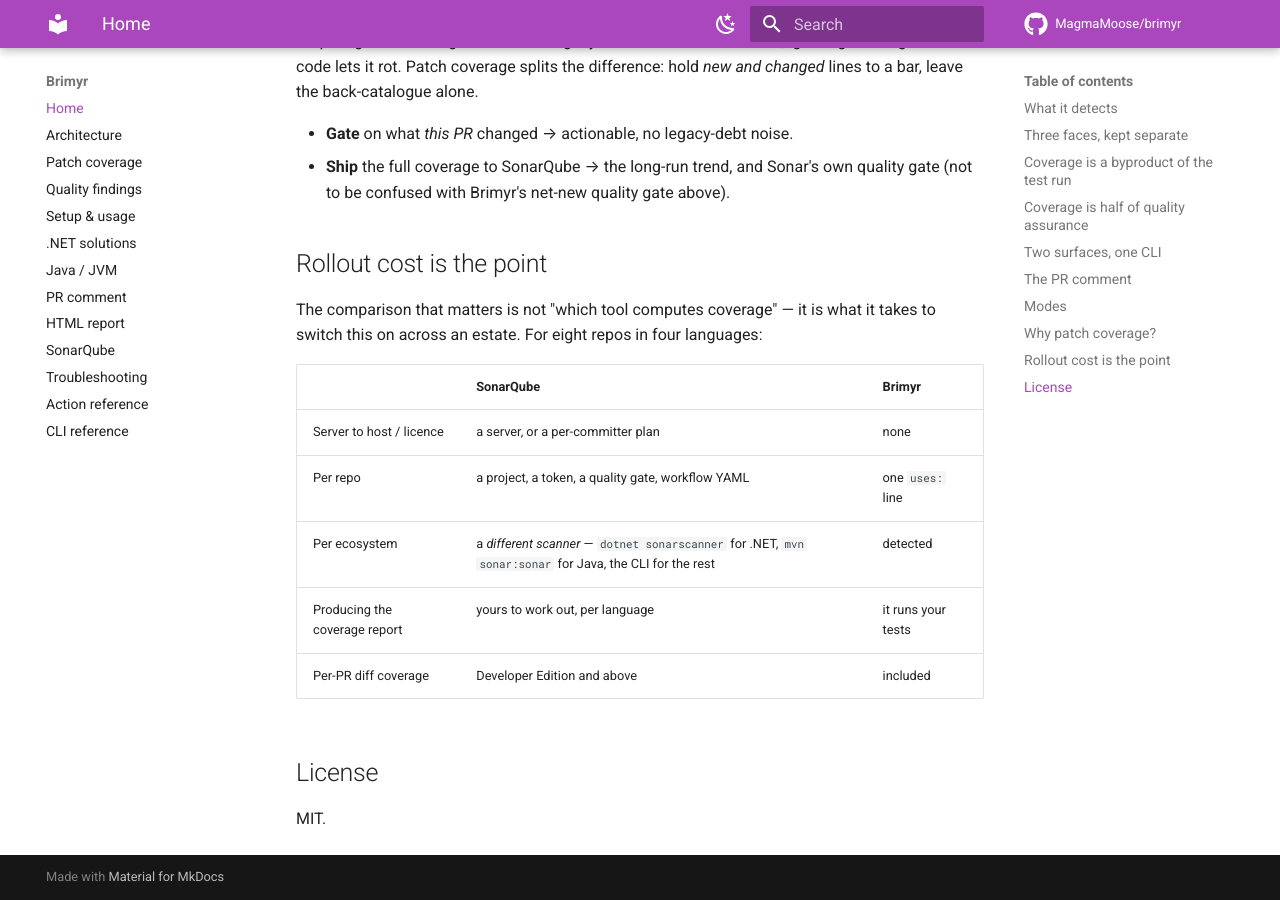
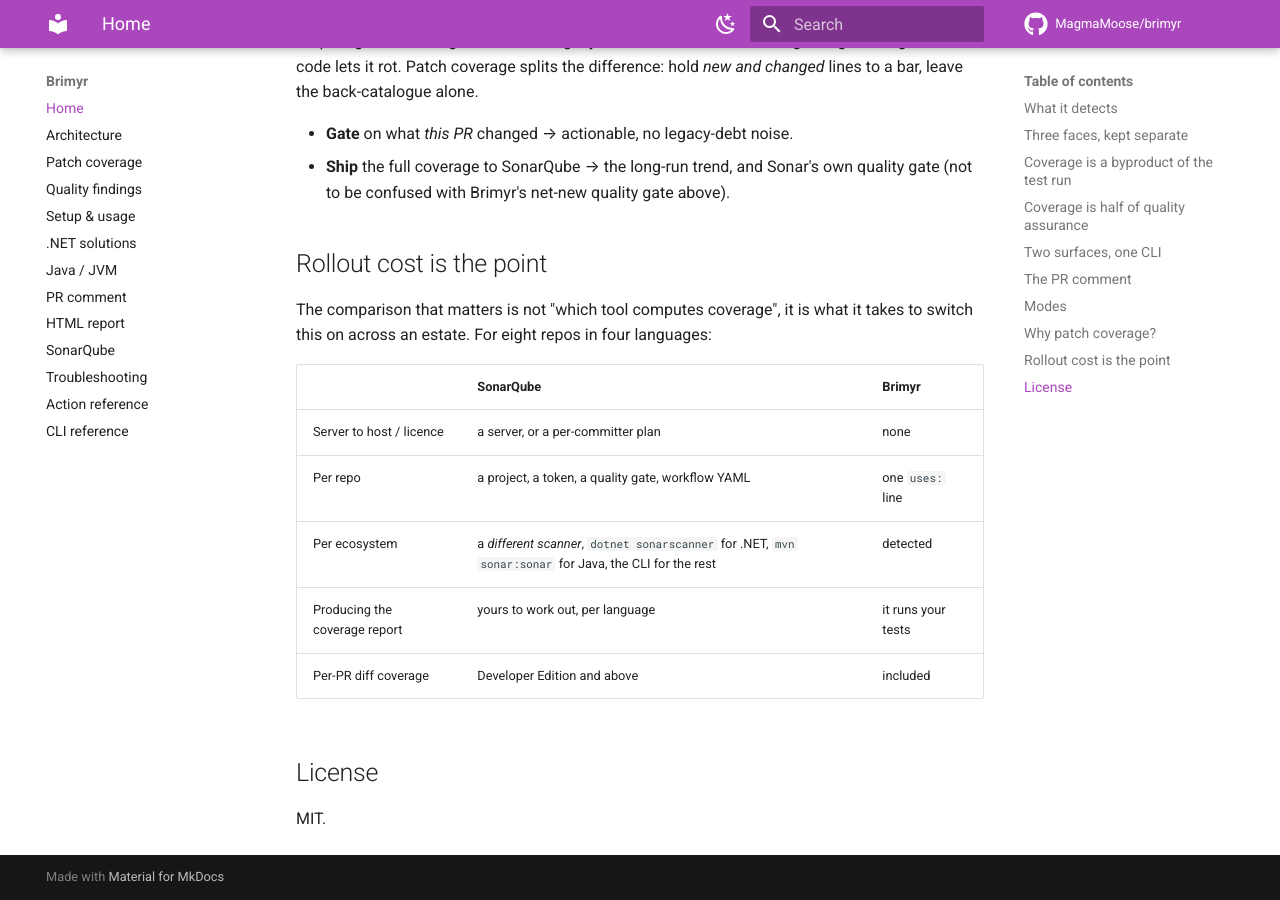
Before and after one commit to MagmaMoose/brimyr, an MkDocs documentation site: the page built from docs/index.md, in a window 1280 px wide and 900 px high, scrolled down 3637 px. Built offline with MkDocs 1.6.1 and Material for MkDocs 9.7.7, drawn with Linux system fonts in a browser that asks for light colours; comment, search, counter and statistics services are not loaded.

```diff
--- a/docs/index.md
+++ b/docs/index.md
@@ -150,14 +150,14 @@ and changed* lines to a bar, leave the back-catalogue alone.
 
 ## Rollout cost is the point
 
-The comparison that matters is not "which tool computes coverage" — it is what it takes
+The comparison that matters is not "which tool computes coverage", it is what it takes
 to switch this on across an estate. For eight repos in four languages:
 
 | | SonarQube | Brimyr |
 | --- | --- | --- |
 | Server to host / licence | a server, or a per-committer plan | none |
 | Per repo | a project, a token, a quality gate, workflow YAML | one `uses:` line |
-| Per ecosystem | a *different scanner* — `dotnet sonarscanner` for .NET, `mvn sonar:sonar` for Java, the CLI for the rest | detected |
+| Per ecosystem | a *different scanner*, `dotnet sonarscanner` for .NET, `mvn sonar:sonar` for Java, the CLI for the rest | detected |
 | Producing the coverage report | yours to work out, per language | it runs your tests |
 | Per-PR diff coverage | Developer Edition and above | included |
 
```
Also changed, not shown: 2 other files.
